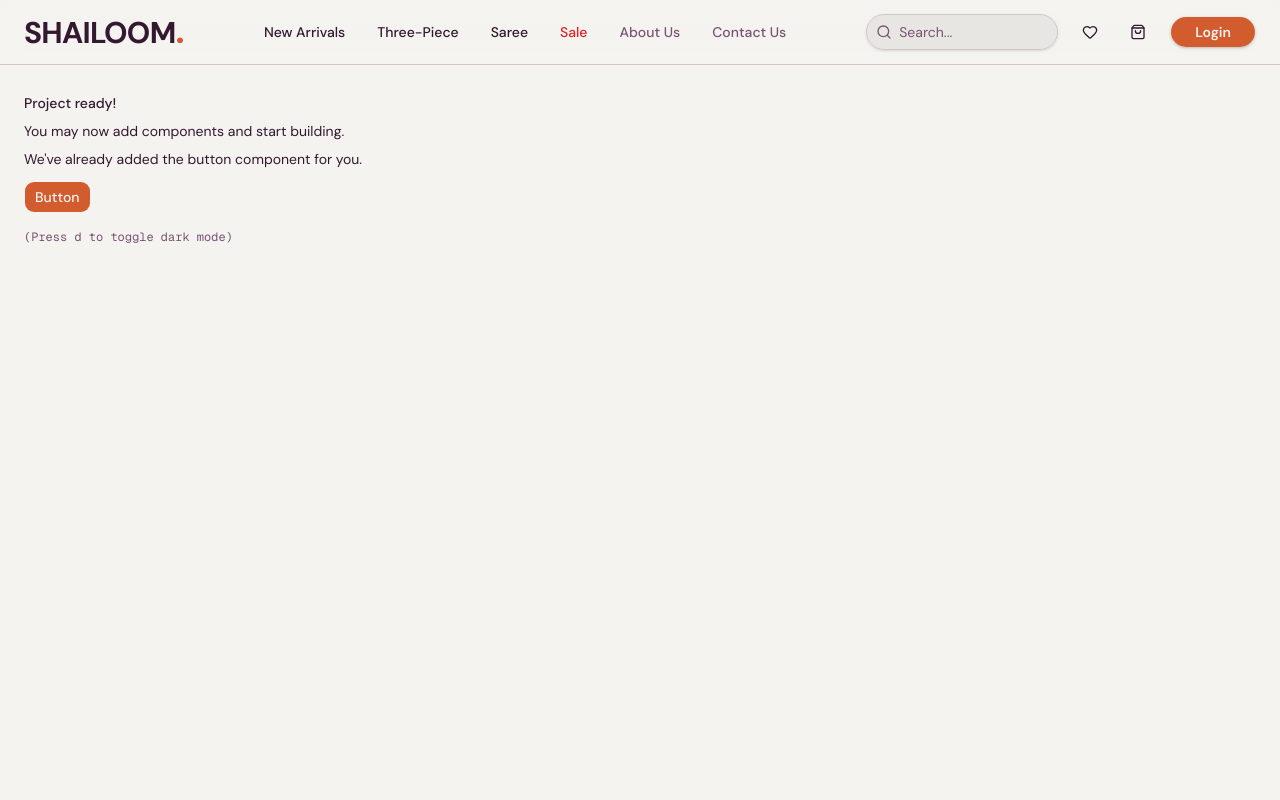
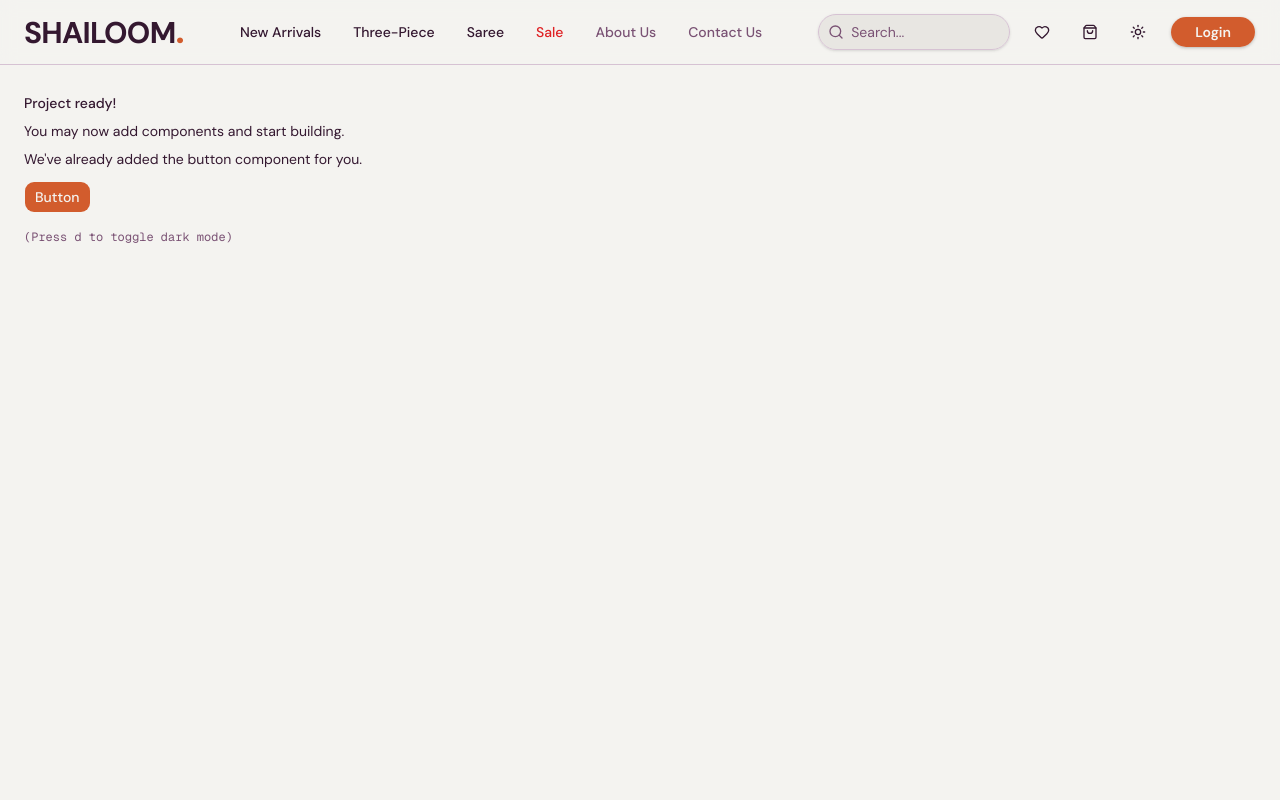
Before and after one commit to TanvirSEF/shailoom-fe, a Next.js app: page / in a window 1280 px wide. Shown: the top 800 px of the page. Built offline with nearby package versions, Linux system fonts and the light colour scheme.

Commit message:
feat: Add theme toggle component to the navbar and include a robots.ts file for SEO configuration.

```diff
--- /dev/null
+++ b/app/robots.ts
@@ -0,0 +1,10 @@
+import type { MetadataRoute } from 'next'
+
+export default function robots(): MetadataRoute.Robots {
+  return {
+    rules: {
+      userAgent: '*',
+      disallow: '/',
+    },
+  }
+}
--- a/components/navbar.tsx
+++ b/components/navbar.tsx
@@ -3,6 +3,7 @@ import { Search, Heart, ShoppingBag, User } from "lucide-react"
 
 import { Input } from "@/components/ui/input"
 import { Button } from "@/components/ui/button"
+import { ThemeToggle } from "@/components/theme-toggle"
 
 export function Navbar() {
   return (
@@ -81,6 +82,9 @@ export function Navbar() {
             <span className="sr-only">Cart</span>
           </Button>
 
+          {/* Theme Toggle Button */}
+          <ThemeToggle />
+
           <Button className="hidden sm:flex rounded-full px-6 font-semibold shadow-sm transition-transform hover:scale-105">
             Login
           </Button>
--- /dev/null
+++ b/components/theme-toggle.tsx
@@ -0,0 +1,24 @@
+"use client"
+
+import * as React from "react"
+import { Moon, Sun } from "lucide-react"
+import { useTheme } from "next-themes"
+
+import { Button } from "@/components/ui/button"
+
+export function ThemeToggle() {
+  const { setTheme, resolvedTheme } = useTheme()
+
+  return (
+    <Button
+      variant="ghost"
+      size="icon"
+      className="hover:text-primary rounded-full transition-transform hover:scale-105"
+      onClick={() => setTheme(resolvedTheme === "dark" ? "light" : "dark")}
+    >
+      <Sun className="h-[1.2rem] w-[1.2rem] rotate-0 scale-100 transition-all dark:-rotate-90 dark:scale-0" />
+      <Moon className="absolute h-[1.2rem] w-[1.2rem] rotate-90 scale-0 transition-all dark:rotate-0 dark:scale-100" />
+      <span className="sr-only">Toggle theme</span>
+    </Button>
+  )
+}
```
